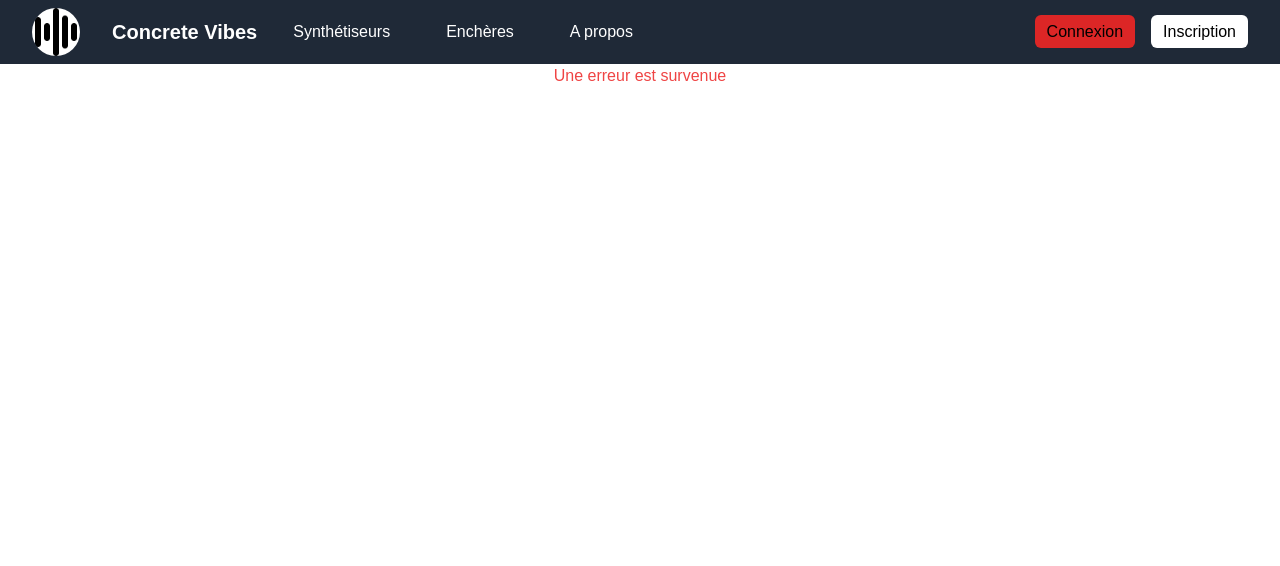
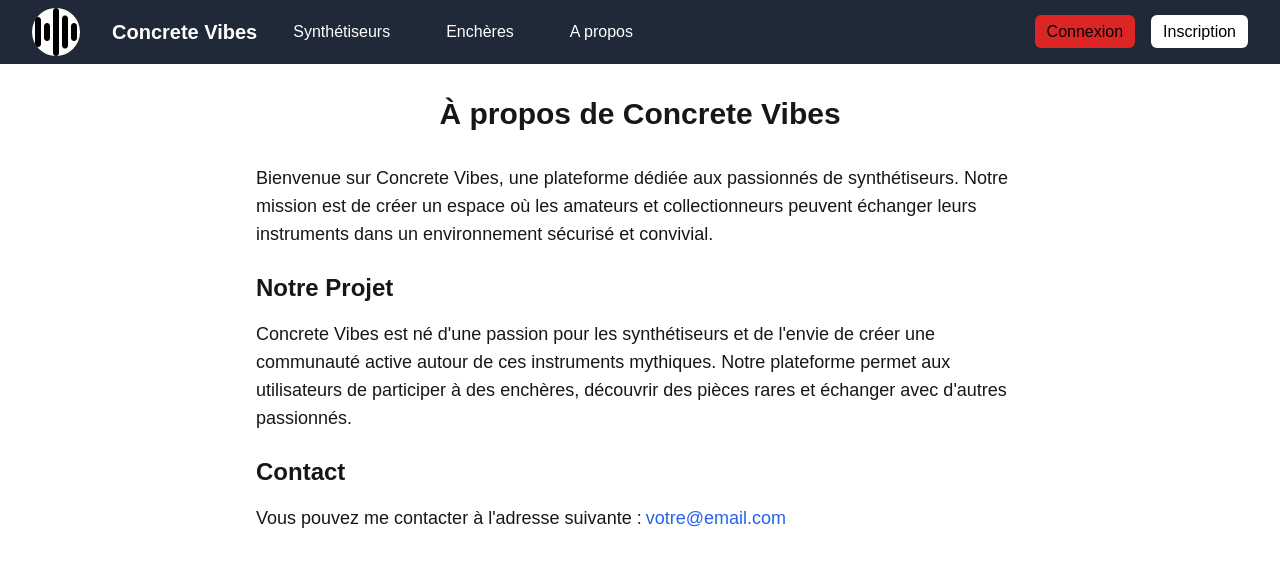
Before and after one commit to myriam-braconier/cv_frontend, a Next.js app: page /about in a window 1280 px wide. Shown: the top 566 px of the page. Built offline with nearby package versions, Linux system fonts and the light colour scheme; no server answers.

Commit message:
about statique

```diff
--- a/src/app/about/page.tsx
+++ b/src/app/about/page.tsx
@@ -1,111 +1,39 @@
-"use client";
-import Image from "next/image";
-import Link from "next/link";
-import { useCallback, useState, useEffect } from "react"; // Ajout des hooks manquants
-import { API_URL } from "@/config/constants"; // Assurez-vous d'avoir ce fichier
-import api from "@/lib/axios"; // Assurez-vous d'avoir ce fichier
-import Waveform from "@/components/Waveform";
+export default function AboutPage() {
+    return (
+      <main className="min-h-screen p-8">
+        <div className="max-w-3xl mx-auto">
+          <h1 className="text-3xl font-bold mb-8 text-center">
+            À propos de Concrete Vibes
+          </h1>
 
-export default function AboutPage() {
-    const [aboutData, setAboutData] = useState(null);
-    // Correction du type d'erreur pour accepter string
-    const [error, setError] = useState<string | null>(null);
+          <div className="space-y-6 text-lg">
+            <p>
+              Bienvenue sur Concrete Vibes, une plateforme dédiée aux passionnés de synthétiseurs.
+              Notre mission est de créer un espace où les amateurs et collectionneurs peuvent
+              échanger leurs instruments dans un environnement sécurisé et convivial.
+            </p>
 
-    const fetchAboutData = useCallback(async () => {
-        try {
-            const response = await api.get(`${API_URL}/api/about`);
-            if (response.data) {
-                setAboutData(response.data);
-            }
-        } catch (error) {
-            console.error('Erreur lors de la récupération des données:', error);
-            setError("Une erreur est survenue");
-        }
-    }, []);
-
-    // Ajout de useEffect pour appeler fetchAboutData
-    useEffect(() => {
-        fetchAboutData();
-    }, [fetchAboutData]);
-
-    if (error) {
-        return <div className="text-red-500 text-center">{error}</div>;
-    }
-
-    return (
-        <main className="min-h-screen">
-            {/* Hero Section */}
-            <section
-                className="relative text-white min-h-[600px] w-full overflow-y-clip"
-                id="sectionAccueil"
-            >
-                <div className="absolute inset-0 w-full h-full">
-                    <Image
-                        src="/images/synthetiseur-analogique-moog-subsequent-37.jpg"
-                        alt="Background"
-                        fill
-                        sizes="100vw"
-                        className="object-cover opacity-50"
-                        priority
-                    />
-                </div>
-
-                {/* Overlay gradient */}
-                <div className="absolute inset-0 bg-gradient-to-b from-blue-500/50 to-pink-500/50" />
-
-                {/* Contenu principal */}
-                <div className="container mx-auto px-4 py-16 relative z-20">
-                    <div className="flex flex-col md:flex-row items-center justify-between">
-                        <div className="md:w-1/2 mb-4 md:mb-0 mr-5">
-                            <h1 className="text-4xl md:text-6xl font-bold mb-4 text-red-500">
-                                A propos
-                            </h1>
-                            {aboutData && (
-                                <>
-
-                                </>
-                            )}
-                        </div>
-                    </div>
-                    <div className="py-11 text-right">
-                        <Link
-                            href="/synthetisers"
-                            className="bg-white text-pink-600 px-8 py-3 rounded-full font-bold hover:bg-blue-50 transition-colors"
-                        >
-                            Voir les Synthétiseurs
-                        </Link>
-                    </div>
-                </div>
-
-                {/* Waveform Component */}
-                <div className="md:w-1/2">
-                    <div className="items-center mx-auto">
-                        <Waveform initialColor="#FF5733" />
-                    </div>
-                </div>
+            <section className="mt-8">
+              <h2 className="text-2xl font-semibold mb-4">Notre Projet</h2>
+              <p>
+                Concrete Vibes est né d&apos;une passion pour les synthétiseurs et de l&apos;envie
+                de créer une communauté active autour de ces instruments mythiques.
+                Notre plateforme permet aux utilisateurs de participer à des enchères,
+                découvrir des pièces rares et échanger avec d&apos;autres passionnés.
+              </p>
             </section>
 
-            {/* Features Section */}
-            <section className="py-16 bg-transparent/80 backdrop-blur-sm">
-                {/* Vous pouvez ajouter du contenu ici si nécessaire */}
+            <section className="mt-8">
+              <h2 className="text-2xl font-semibold mb-4">Contact</h2>
+              <p>
+                Vous pouvez me contacter à l&apos;adresse suivante :
+                <a href="mailto:votre@email.com" className="text-blue-600 hover:underline ml-1">
+                  votre@email.com
+                </a>
+              </p>
             </section>
-        </main>
+          </div>
+        </div>
+      </main>
     );
-}
-
-// Définition du type FeatureCard
-interface FeatureCardProps {
-    title: string;
-    description: string;
-    icon: string;
-}
-
-export function FeatureCard({ title, description, icon }: FeatureCardProps) {
-    return (
-        <div className="bg-white p-6 rounded-lg shadow-lg text-center">
-            <div className="text-4xl mb-4">{icon}</div>
-            <h3 className="text-xl font-bold mb-2">{title}</h3>
-            <p className="text-gray-600">{description}</p>
-        </div>
-    );
-}
+  }
```
Also changed, not shown: src/app/auctions/page.tsx (+0 -66 lines).
